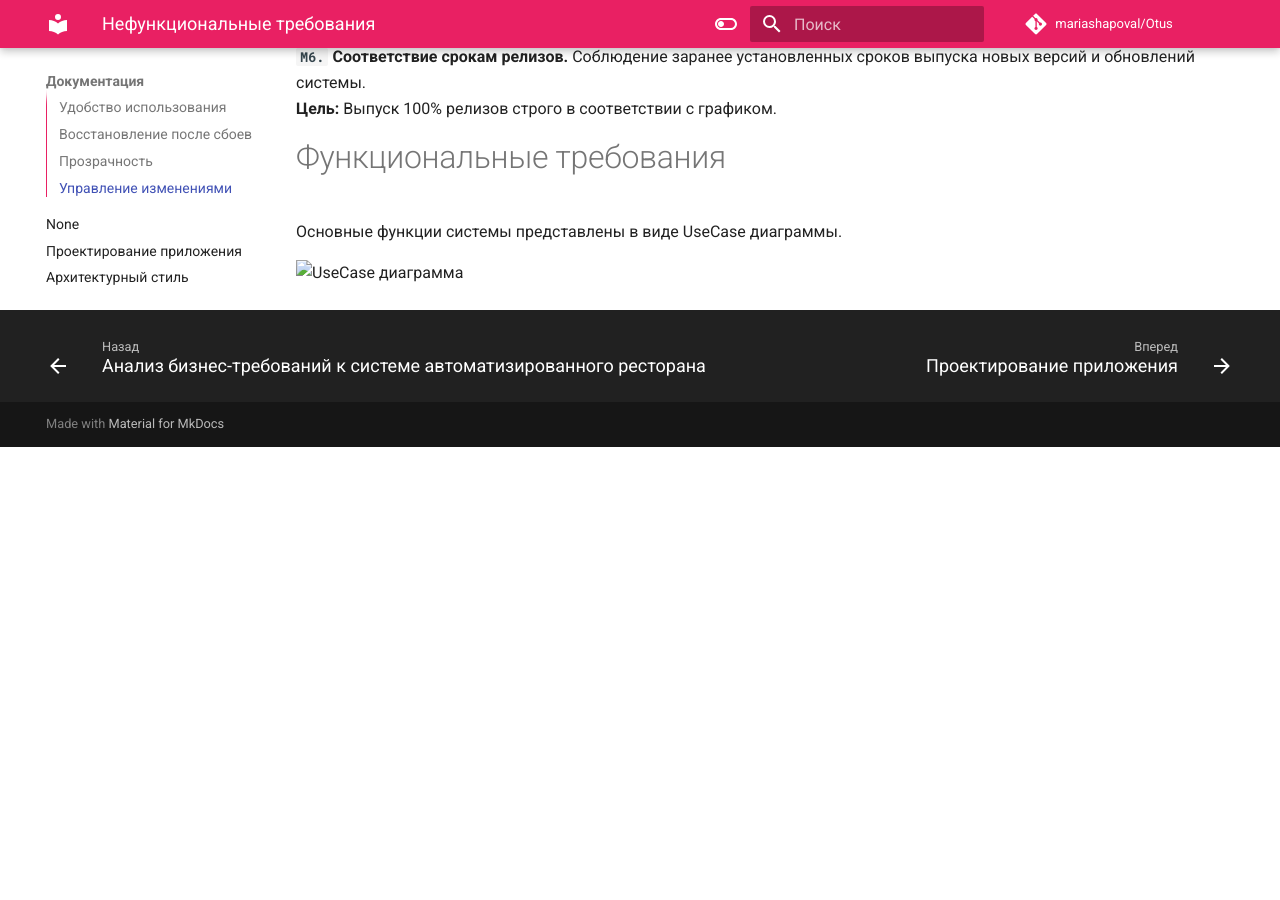
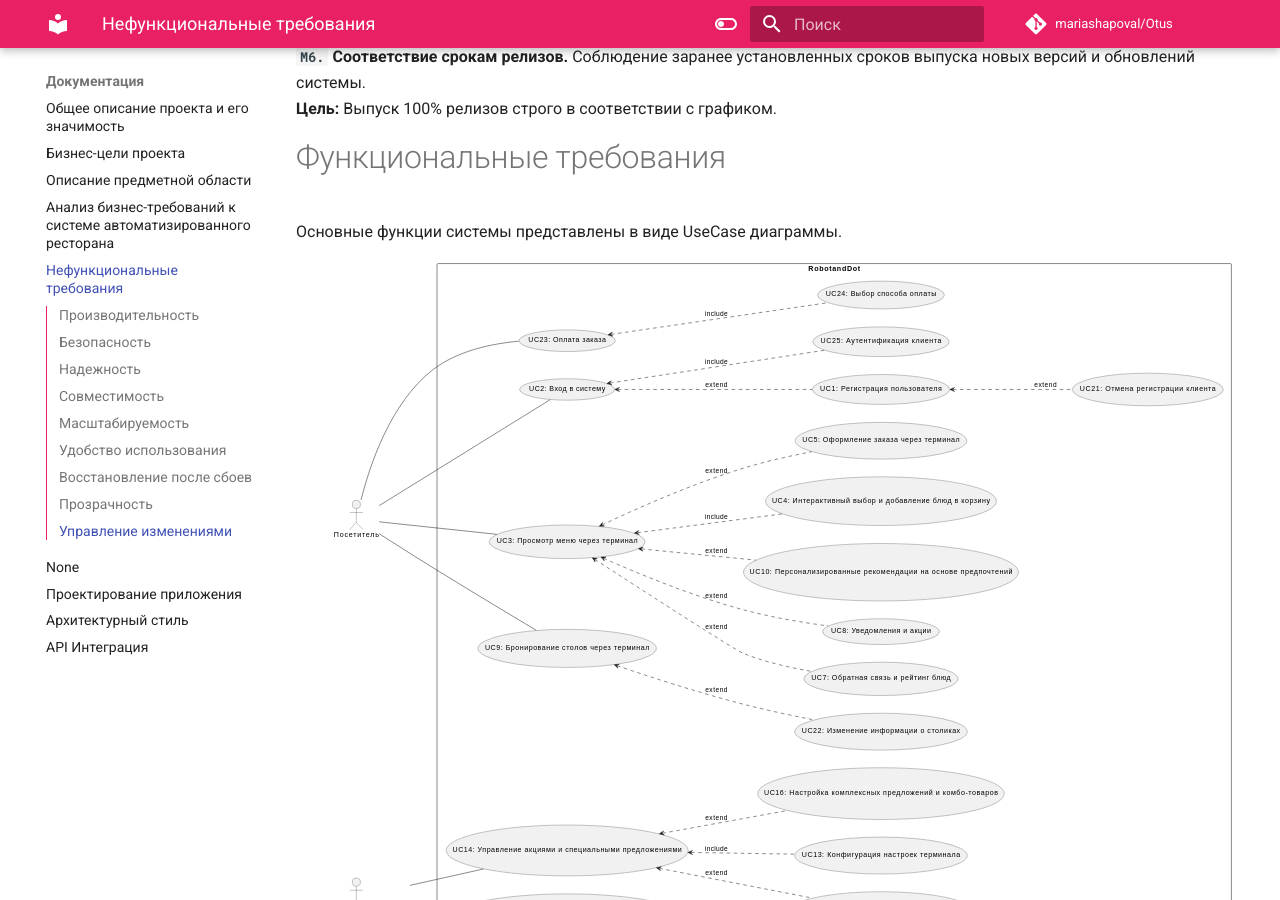
Before and after one commit to mariashapoval/Otus, an MkDocs documentation site: the page built from docs/req.md, in a window 1280 px wide and 900 px high, scrolled down 2621 px. Built offline with MkDocs 1.6.1 and Material for MkDocs 9.7.7, drawn with Linux system fonts in a browser that asks for light colours; comment, search, counter and statistics services are not loaded; before the commit the page ends 3068 px from its top, so only the background shows below that.

Commit message:
Update req.md

```diff
--- a/docs/req.md
+++ b/docs/req.md
@@ -74,4 +74,4 @@
 
  Основные функции системы представлены в виде UseCase диаграммы.
 
- ![UseCase диаграмма](docs/diagrams/include/uc.svg)
+ ![](diagrams/include/uc.svg)
```
